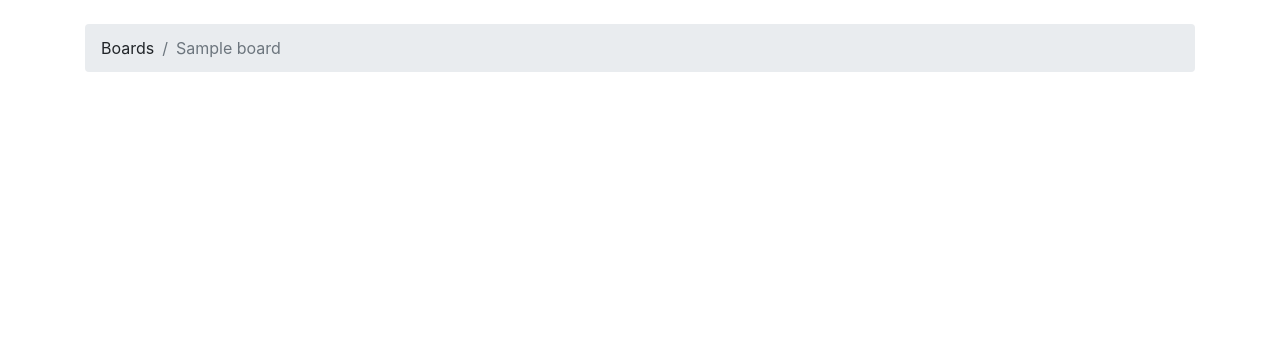
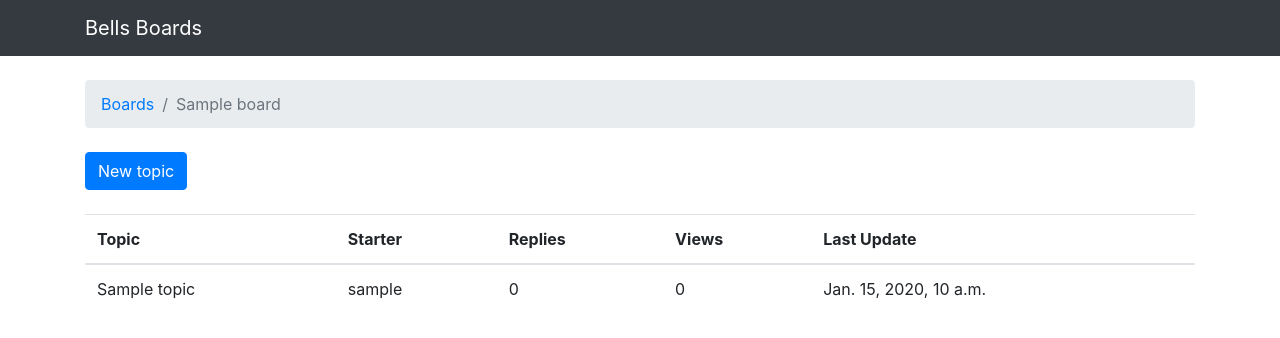
Before and after one commit to sirusdynamo/bellsBoards, a Django app: page /boards/1/ in a window 1280 px wide. Shown: the top 338 px of the page. Run offline with Django 3.2, Linux system fonts and the light colour scheme; tables that the repository leaves empty hold one stand-in row (values such as "Sample post"); some libraries are stand-ins or nearby versions.

Commit message:
Added new topics.html and also its unit test

```diff
--- a/boards/views.py
+++ b/boards/views.py
@@ -11,3 +11,7 @@ def home(request):
 def board_topics(request, board_id):
     board = get_object_or_404(Board, pk=board_id)
     return render(request, 'topics.html', {'board':board})
+
+def new_topics(request, board_id):
+    board = get_object_or_404(Board, pk=board_id)
+    return render(request, 'new_topics.html', {'board':board})
--- a/myproject/urls.py
+++ b/myproject/urls.py
@@ -21,4 +21,5 @@ urlpatterns = [
     path('admin/', admin.site.urls),
     path('',views.home, name='home'),
     path('boards/<int:board_id>/', views.board_topics, name='board_topics'),
+    path('boards/<int:board_id>/new/', views.new_topics, name='new_topics'),
 ]
--- /dev/null
+++ b/templates/base.html
@@ -0,0 +1,27 @@
+{% load static %}<!DOCTYPE html>
+<html>
+  <head>
+    <meta charset="utf-8">
+    <title>{% block title %}Bells Boards|home{% endblock %}</title>
+    <link rel="stylesheet" href="https://maxcdn.bootstrapcdn.com/bootstrap/4.0.0/css/bootstrap.min.css" integrity="sha384-Gn5384xqQ1aoWXA+058RXPxPg6fy4IWvTNh0E263XmFcJlSAwiGgFAW/dAiS6JXm" crossorigin="anonymous">
+    <link href="https://fonts.googleapis.com/css?family=Ubuntu:400,500" rel="stylesheet">
+    <link rel="stylesheet" href="{% static  'css/app.css' %}">
+  </head>
+  <body>
+
+    <nav class="navbar navbar-expand-lg navbar-dark bg-dark">
+      <div class="container">
+        <a class="navbar-brand" href="{% url 'home' %}">Bells Boards</a>
+      </div>
+    </nav>
+
+    <div class="container">
+      <ol class="breadcrumb my-4">
+        {% block breadcrumb %}
+        {% endblock %}
+      </ol>
+      {% block content %}
+      {% endblock %}
+    </div>
+  </body>
+</html>
--- a/templates/topics.html
+++ b/templates/topics.html
@@ -1,16 +1,38 @@
-{% load static %}<!DOCTYPE html>
-<html>
-  <head>
-    <meta charset="utf-8">
-    <title>{{ board.name }}</title>
-    <link rel="stylesheet" href="https://maxcdn.bootstrapcdn.com/bootstrap/4.0.0/css/bootstrap.min.css" integrity="sha384-Gn5384xqQ1aoWXA+058RXPxPg6fy4IWvTNh0E263XmFcJlSAwiGgFAW/dAiS6JXm" crossorigin="anonymous">
-  </head>
-  <body>
-    <div class="container">
-      <ol class="breadcrumb my-4">
-        <li class="breadcrumb-item">Boards</li>
-        <li class="breadcrumb-item active">{{ board.name }}</li>
-      </ol>
-    </div>
-  </body>
-</html>
+{% extends 'base.html' %}
+
+{% block title %}
+  {{ board.name }} - {{ block.super }}
+{% endblock %}
+
+{% block breadcrumb %}
+  <li class="breadcrumb-item"><a href="{% url 'home' %}">Boards</a></li>
+  <li class="breadcrumb-item active">{{ board.name }}</li>
+{% endblock %}
+
+{% block content %}
+<div class="mb-4">
+    <a href="{% url 'new_topics' board.id %}" class="btn btn-primary">New topic</a>
+  </div>
+  <table class="table">
+    <thead class="thead-inverse">
+      <tr>
+        <th>Topic</th>
+        <th>Starter</th>
+        <th>Replies</th>
+        <th>Views</th>
+        <th>Last Update</th>
+      </tr>
+    </thead>
+    <tbody>
+      {% for topic in board.topics.all %}
+        <tr>
+          <td>{{ topic.subject }}</td>
+          <td>{{ topic.starter.username }}</td>
+          <td>0</td>
+          <td>0</td>
+          <td>{{ topic.last_updated }}</td>
+        </tr>
+      {% endfor %}
+    </tbody>
+  </table>
+{% endblock %}
```
Also changed, not shown: boards/tests.py (+46 -1 lines), templates/home.html (+6 -18 lines), templates/new_topics.html (added, +24 -0 lines), boards/forms.py (added).
